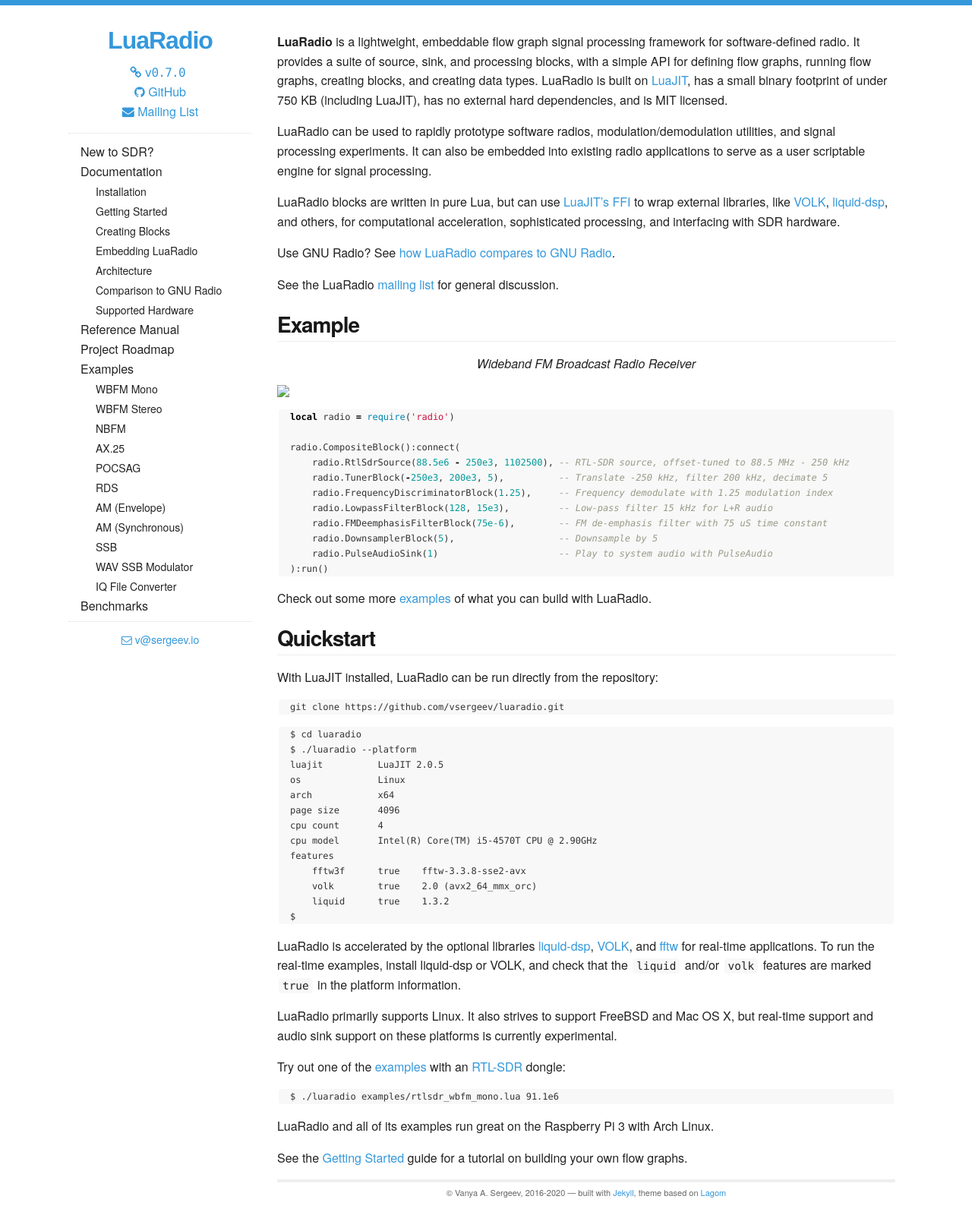
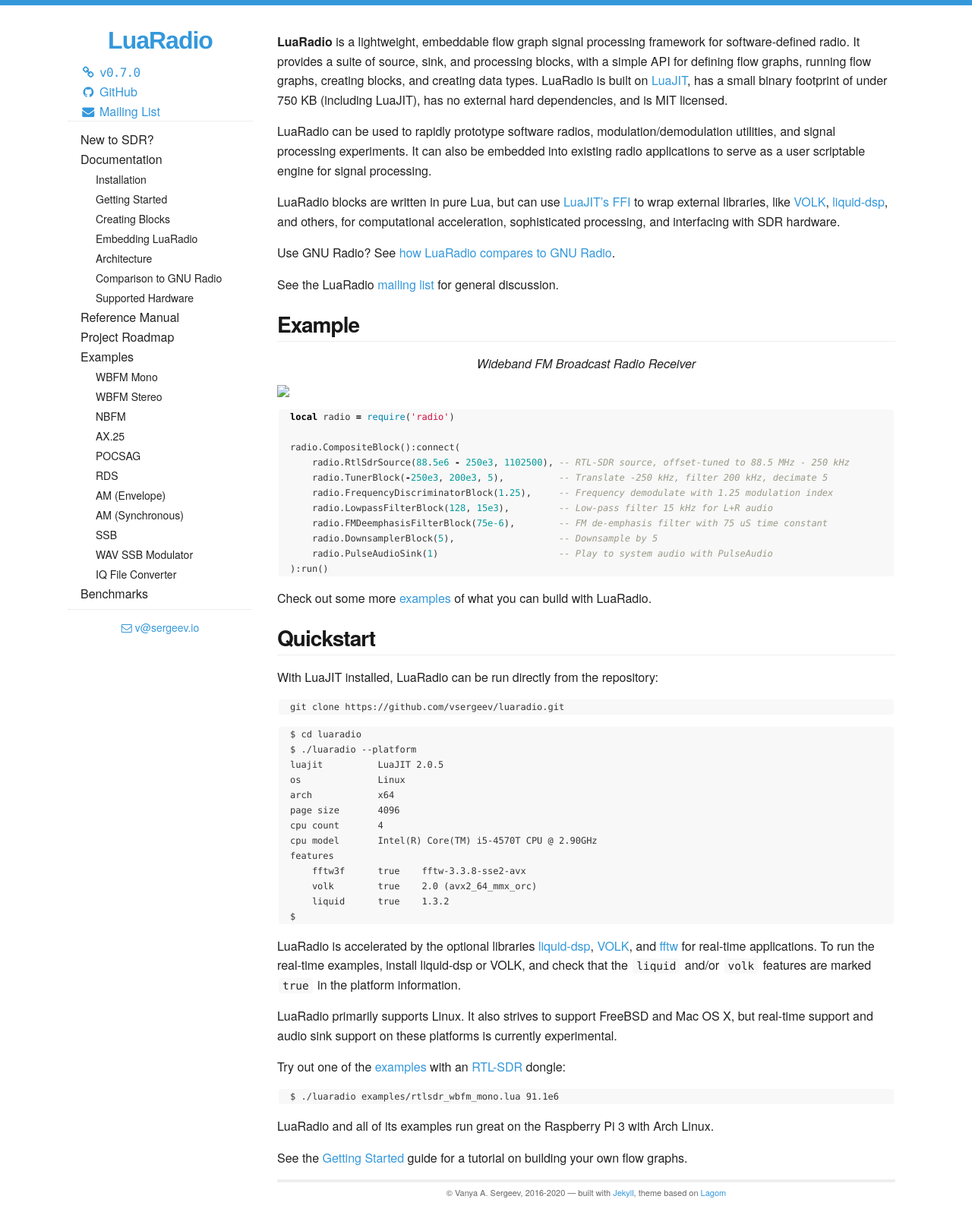
Before and after one commit to vsergeev/luaradio, a Jekyll site: the page built from website/index.md, in a window 1280 px wide. Shown: the whole page at 76% size. Built offline with Jekyll 4.4.1, drawn with Linux system fonts in a browser that asks for light colours.

Commit message:
website: improve formatting of links in sidebar

```diff
--- a/website/_includes/scrolltoc.html
+++ b/website/_includes/scrolltoc.html
@@ -1,11 +1,11 @@
 <nav class="scroll-toc">
   <div class="toc-header">
     <h1 class="title"><a data-scroll href="#top">{{ site.data.theme.name }}</a></h1>
-    <p align="center">
-      <a href="{{ site.data.theme.github_url }}/blob/master/CHANGELOG.md"><i class="fa fa-link" aria-hidden="true"></i> <code class="version">{{ site.data.theme.version }}</code></a><br />
-      <a href="{{ site.data.theme.github_url }}"><i class="fa fa-github" aria-hidden="true"></i> GitHub</a><br />
-      <a href="{{ site.data.theme.mailing_list_url }}"><i class="fa fa-envelope" aria-hidden="true"></i> Mailing List</a>
-    </p>
+    <div class="links">
+      <a href="{{ site.data.theme.github_url }}/blob/master/CHANGELOG.md"><i class="fa fa-link fa-fw" aria-hidden="true"></i> <code class="version">{{ site.data.theme.version }}</code></a><br />
+      <a href="{{ site.data.theme.github_url }}"><i class="fa fa-github fa-fw" aria-hidden="true"></i> GitHub</a><br />
+      <a href="{{ site.data.theme.mailing_list_url }}"><i class="fa fa-envelope fa-fw" aria-hidden="true"></i> Mailing List</a>
+    </div>
   </div>
   <div class="toc">
     <span class="page-title"><a data-scroll href="#top">{{ page.title }}</a></span>
--- a/website/_includes/sidebar.html
+++ b/website/_includes/sidebar.html
@@ -1,10 +1,10 @@
 <nav class="menu">
   <h1 class="title"><a href="{% base %}">{{ site.data.theme.name }}</a></h1>
-  <p align="center">
-      <a href="{{ site.data.theme.github_url }}/blob/master/CHANGELOG.md"><i class="fa fa-link" aria-hidden="true"></i> <code class="version">{{ site.data.theme.version }}</code></a><br />
-      <a href="{{ site.data.theme.github_url }}"><i class="fa fa-github" aria-hidden="true"></i> GitHub</a><br />
-      <a href="{{ site.data.theme.mailing_list_url }}"><i class="fa fa-envelope" aria-hidden="true"></i> Mailing List</a>
-  </p>
+  <div class="links">
+      <a href="{{ site.data.theme.github_url }}/blob/master/CHANGELOG.md"><i class="fa fa-link fa-fw" aria-hidden="true"></i> <code class="version">{{ site.data.theme.version }}</code></a><br />
+      <a href="{{ site.data.theme.github_url }}"><i class="fa fa-github fa-fw" aria-hidden="true"></i> GitHub</a><br />
+      <a href="{{ site.data.theme.mailing_list_url }}"><i class="fa fa-envelope fa-fw" aria-hidden="true"></i> Mailing List</a>
+  </div>
   <div class="toc">
     <ul>
         <li><a href="{% base %}/new-to-sdr.html">New to SDR?</a></li>
```
Also changed, not shown: website/_includes/css/custom.css (+10 -0 lines).
